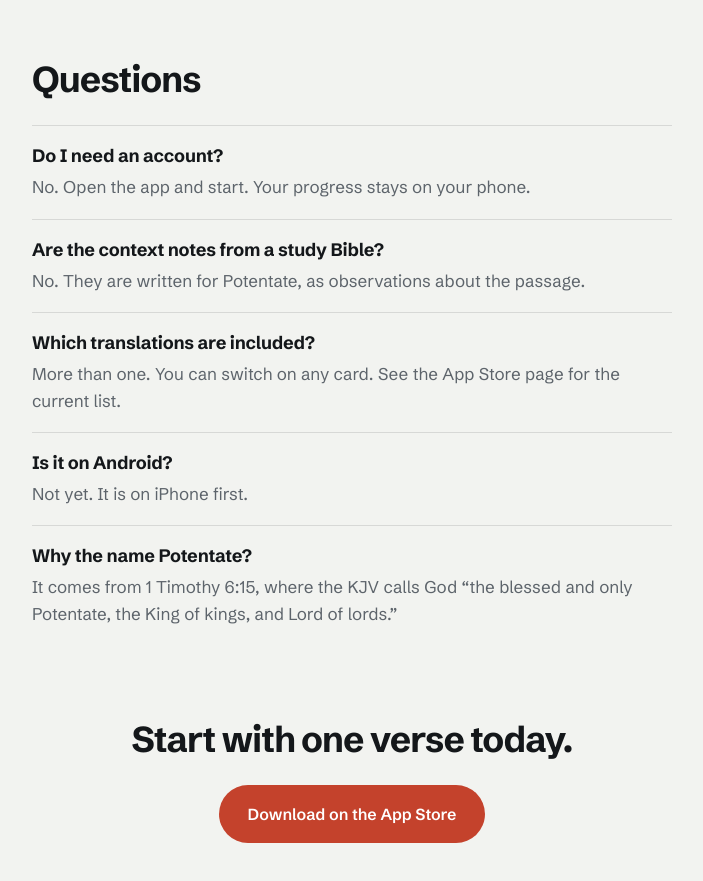
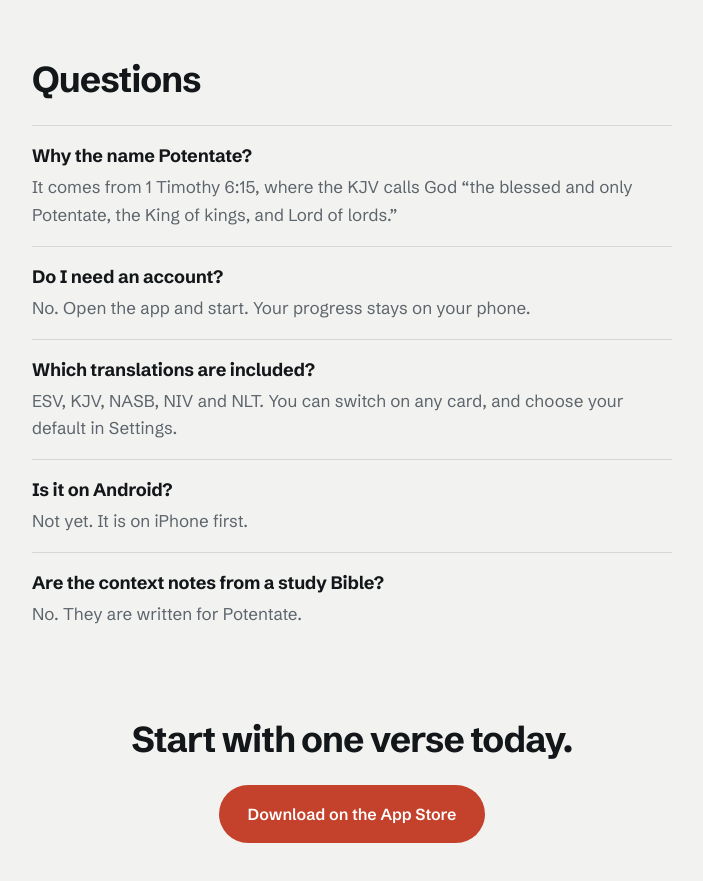
Before and after one commit to chetgo/potentate-site, a plain HTML site: page index.html in a window 1280 px wide. Shown: the part 3500-4381 px from the top of the page, without its empty margins (288-991 px from the left). Drawn offline with Linux system fonts and the light colour scheme.

Commit message:
Reorder FAQ, name the translations, trim study Bible answer
Co-Authored-By: Claude Sonnet 5.5 <noreply@anthropic.com>

```diff
--- a/index.html
+++ b/index.html
@@ -166,11 +166,11 @@
     <div class="narrow">
       <h2 class="h2">Questions</h2>
       <div style="margin-top:24px">
+        <div class="row"><h3 class="h3">Why the name Potentate?</h3><p style="margin:6px 0 0;color:var(--muted)">It comes from 1 Timothy 6:15, where the KJV calls God “the blessed and only Potentate, the King of kings, and Lord of lords.”</p></div>
         <div class="row"><h3 class="h3">Do I need an account?</h3><p style="margin:6px 0 0;color:var(--muted)">No. Open the app and start. Your progress stays on your phone.</p></div>
-        <div class="row"><h3 class="h3">Are the context notes from a study Bible?</h3><p style="margin:6px 0 0;color:var(--muted)">No. They are written for Potentate, as observations about the passage.</p></div>
-        <div class="row"><h3 class="h3">Which translations are included?</h3><p style="margin:6px 0 0;color:var(--muted)">More than one. You can switch on any card. See the App Store page for the current list.</p></div>
+        <div class="row"><h3 class="h3">Which translations are included?</h3><p style="margin:6px 0 0;color:var(--muted)">ESV, KJV, NASB, NIV and NLT. You can switch on any card, and choose your default in Settings.</p></div>
         <div class="row"><h3 class="h3">Is it on Android?</h3><p style="margin:6px 0 0;color:var(--muted)">Not yet. It is on iPhone first.</p></div>
-        <div class="row"><h3 class="h3">Why the name Potentate?</h3><p style="margin:6px 0 0;color:var(--muted)">It comes from 1 Timothy 6:15, where the KJV calls God “the blessed and only Potentate, the King of kings, and Lord of lords.”</p></div>
+        <div class="row"><h3 class="h3">Are the context notes from a study Bible?</h3><p style="margin:6px 0 0;color:var(--muted)">No. They are written for Potentate.</p></div>
       </div>
     </div>
   </section>
```
